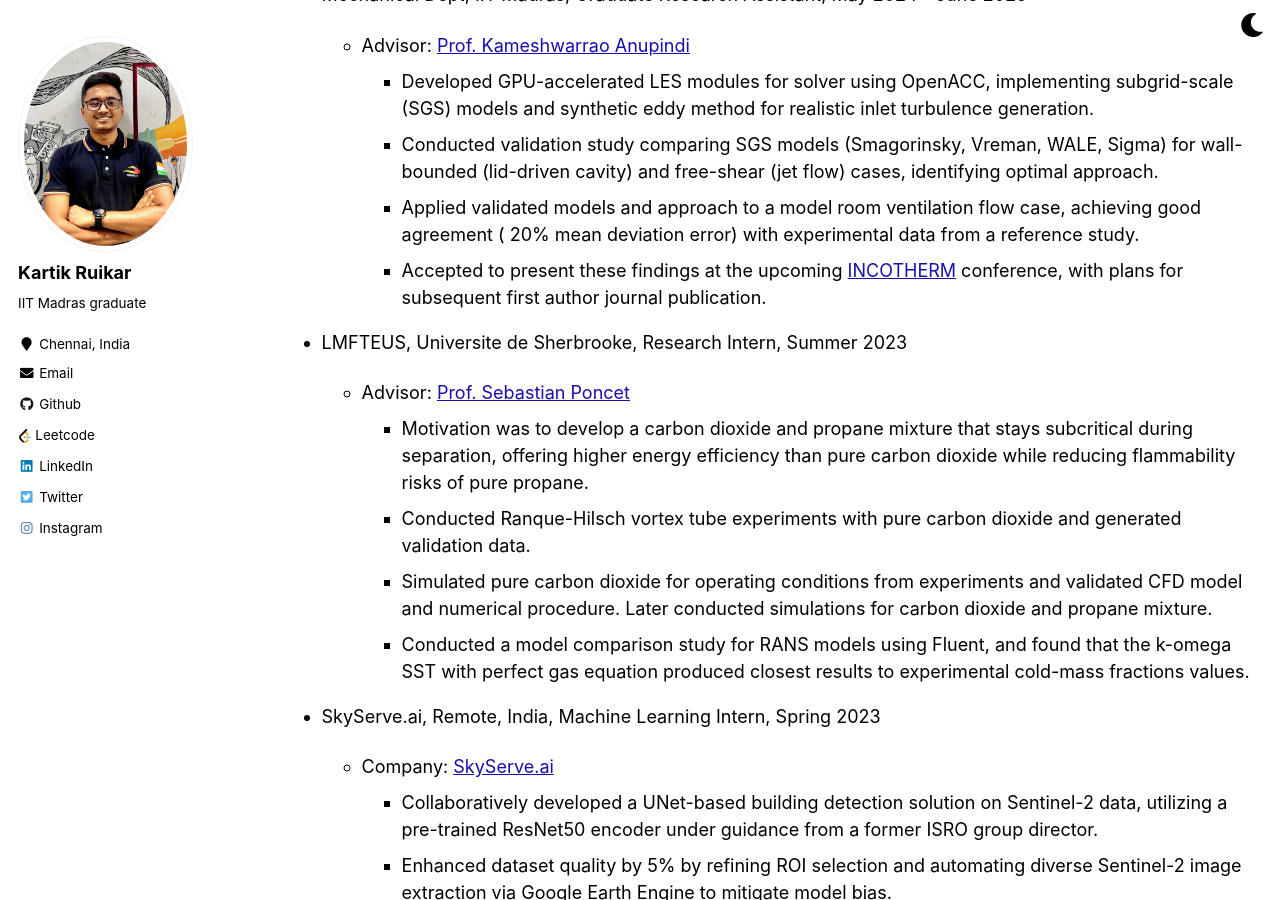
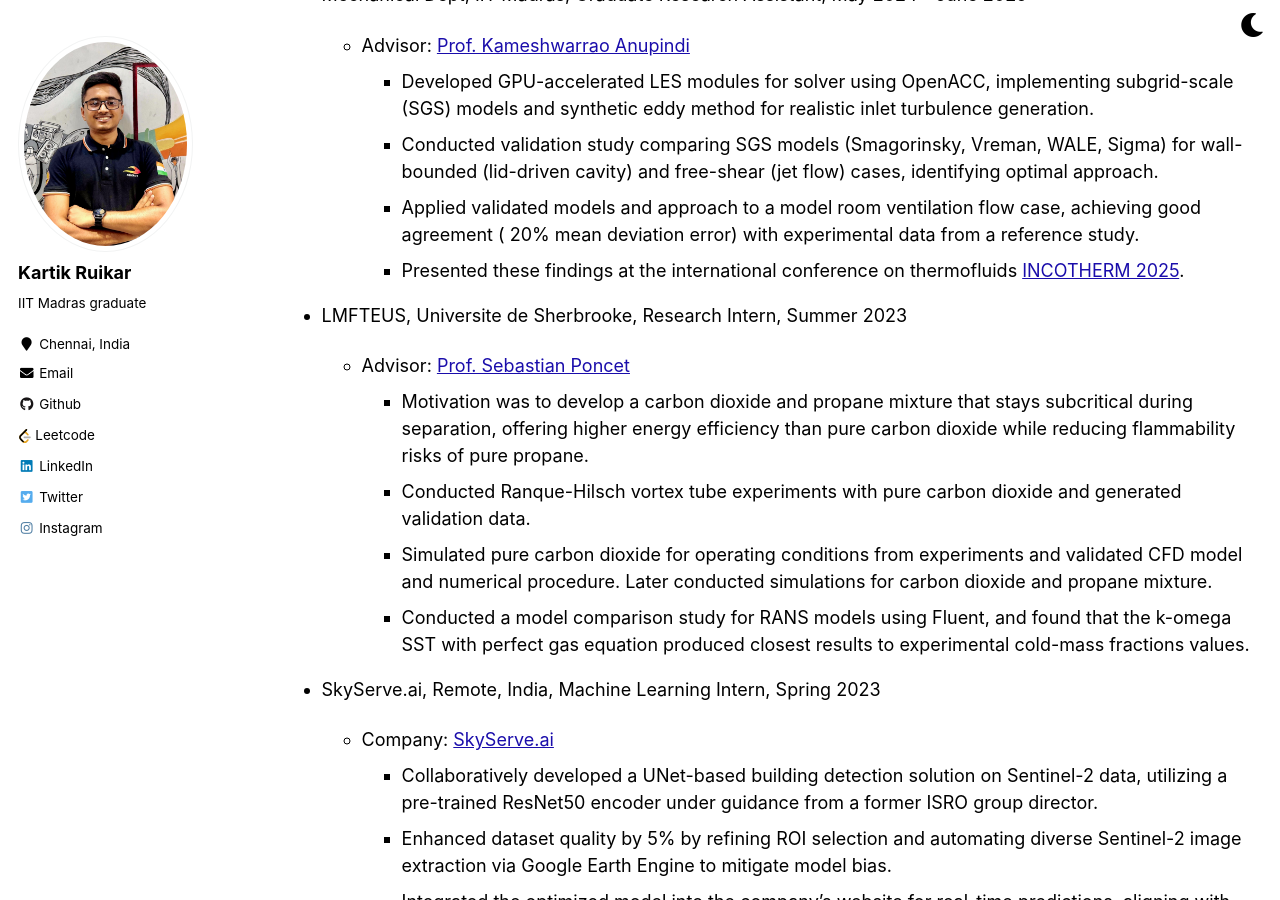
Before and after one commit to Kartik2605/Kartik2605.github.io, a Jekyll site: the page built from _pages/cv.md, in a window 1280 px wide and 900 px high, scrolled down 490 px. Built offline with Jekyll 4.4.1, drawn with Linux system fonts in a browser that asks for light colours.

Commit message:
correcting the cv

```diff
--- a/_pages/cv.md
+++ b/_pages/cv.md
@@ -28,7 +28,7 @@ redirect_from:
     - Developed GPU-accelerated LES modules for solver using OpenACC, implementing subgrid-scale (SGS) models and synthetic eddy method for realistic inlet turbulence generation.
     - Conducted validation study comparing SGS models (Smagorinsky, Vreman, WALE, Sigma) for wall-bounded (lid-driven cavity) and free-shear (jet flow) cases, identifying optimal approach.
     - Applied validated models and approach to a model room ventilation flow case, achieving good agreement ( 20% mean deviation error) with experimental data from a reference study.
-    - Accepted to present these findings at the upcoming [INCOTHERM](https://people.iitism.ac.in/~incotherm2025/home.html) conference, with plans for subsequent first author journal publication.
+    - Presented these findings at the international conference on thermofluids [INCOTHERM 2025](https://people.iitism.ac.in/~incotherm2025/home.html).
 
 - LMFTEUS, Universite de Sherbrooke, Research Intern, Summer 2023
 
```
